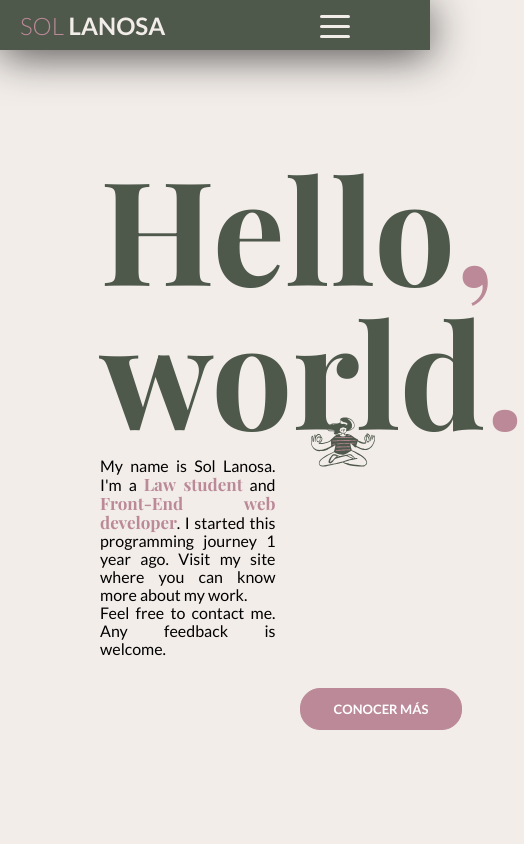
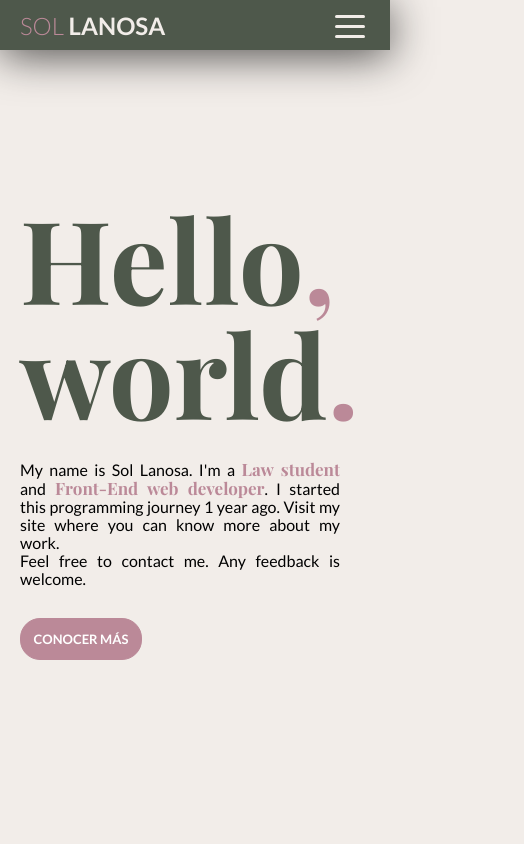
Before and after one commit to SolLanosa/portfolio-sol-lanosa, a React (Create React App) app: page / in a window 390 px wide. Shown: the top 844 px of the page, 524 px wide, since content can reach past the window. Built offline with nearby package versions, Linux system fonts and the light colour scheme; a web font is replaced by a local one.

Commit message:
responsive changes

```diff
--- a/src/components/AboutMe/AboutMe.module.scss
+++ b/src/components/AboutMe/AboutMe.module.scss
@@ -16,6 +16,7 @@
       width: 20%;
       height: 40px;
       margin-top: 60px;
+
     }
   }
 }
--- a/src/components/Contact/Contact.module.scss
+++ b/src/components/Contact/Contact.module.scss
@@ -127,7 +127,7 @@
 
 @media (max-width:780px) {
   .contact  {
-    margin: 80px 0 40px;
+    margin: 40px 0;
 
     h2 {
       width: 40%;
--- a/src/components/ContactForm/ContactForm.module.scss
+++ b/src/components/ContactForm/ContactForm.module.scss
@@ -35,7 +35,7 @@
 
     textarea {
         margin: 10px 0;
-        height: fit-content;
+        height: 100px;
         padding: 5px;
         width: 300px;
         font-family: base.$principal-font;
@@ -48,10 +48,6 @@
         display:block;
         resize: none;
         background-color: base.$light-beige;
-
-        &::-webkit-scrollbar {
-            display: none;
-        }
     }
 
     button {
--- a/src/components/InicialPage/InicialPage.module.scss
+++ b/src/components/InicialPage/InicialPage.module.scss
@@ -63,7 +63,7 @@
     display: flex;
     justify-content: space-between;
     align-items: center;
-    padding: 10px 20px;
+    padding: 10px 0px;
     flex-wrap: wrap;
     width: 100vw;
     box-shadow:0px 6px 44px -1px rgba(0,0,0,0.71);
@@ -74,6 +74,7 @@
 
     .title {
       @include mixins.font(base.$principal-font, 300, 24px, base.$dark-pink);
+      padding-left: 20px;
 
       span {
         color: base.$light-beige;
@@ -86,7 +87,7 @@
       height: 20px;
       width: 30px;
       display: block;
-      margin: 15px 80px;
+      margin: 15px 25px;
       cursor: pointer;
       position: absolute;
       top: 0;
@@ -173,14 +174,15 @@
 }
 
 /*PRINCIPAL PART*/
-section {
+.sectionInicial {
   @include mixins.display(center, space-between);
   height: 100vh;
-  width: 100%;
+  width: 100vw;
   padding-top: 40px;
 
   /*Parte izquierda*/
   .inicialPage {
+    width: 100vw;
     margin-left: 100px;
     margin-right: 20px;
     max-width: 45%;
@@ -236,6 +238,63 @@ section {
   }
 }
 
+@media (max-width: 1100px) {
+  .sectionInicial {
+    padding-top: 20px;
+    display: flex;
+    justify-content: flex-start;
+
+    .inicialPage {
+      margin-left: 20px;
+      margin-right: 25px;
+        h1 {
+          @include mixins.font(base.$second-font, bold, 145px, base.$light-green);
+          line-height: 145px;
+          margin-bottom: 30px;
+          max-width: 350px;
+        }
+
+        p {
+          max-width: 320px
+        }
+
+        a {
+          button {
+            @include mixins.button(base.$dark-pink,base.$dark-pink, 20);
+            @include mixins.rectangulo(120, 40);
+            @include mixins.font(base.$principal-font, bold, 13px, white);
+            outline: none;
+            margin-left: 0px;
+          }
+        }
+
+      }
+    }
+}
+
+@media (max-width: 780px) {
+  .sectionInicial {
+    padding-top: 15px;
+    margin-left: 20px;
+
+    .inicialPage {
+      max-width: 100vw;
+      margin-left: 0px;
+      margin-right: 5px;
+        h1 {
+          @include mixins.font(base.$second-font, bold, 115px, base.$light-green);
+          line-height: 115px;
+          margin-bottom: 30px;
+          max-width: 350px;
+        }
+      }
+    }
+
+    .imagePrincipal {
+      img {display: none;}
+    }
+  }
+
   /*Parte derecha*/
   .imagePrincipal {
     @include mixins.display(space-around, center);
@@ -246,34 +305,3 @@ section {
       height: 80%;
     }
   }
-
-
-  @media (max-width:1100px) {
-   section .inicialPage h1 {
-        @include mixins.font(base.$second-font, bold, 144px, base.$light-green);
-        line-height: 144px;
-        margin-bottom: 15px;
-
-   }
-
-      p {
-        @include mixins.font(base.$principal-font, normal, 14px, black);
-        margin-bottom: 10px;
-        line-height: 16px;
-
-        span {
-          @include mixins.font(base.$second-font, bold, 15px, base.$dark-pink);
-        }
-      }
-    }
-
-    @media (max-height: 580px) {
-      section .inicialPage h1 {
-        @include mixins.font(base.$second-font, bold, 124px, base.$light-green);
-        line-height: 124px;
-      }
-
-      section .inicialPage p {
-        font-size: 13px;
-      }
-    }
--- a/src/index.css
+++ b/src/index.css
@@ -7,6 +7,11 @@ body {
   width: 100%;
 }
 
+.App {
+  width: 100%;
+  overflow-x: hidden;
+}
+
 * {
   margin: 0;
   padding: 0;
```
